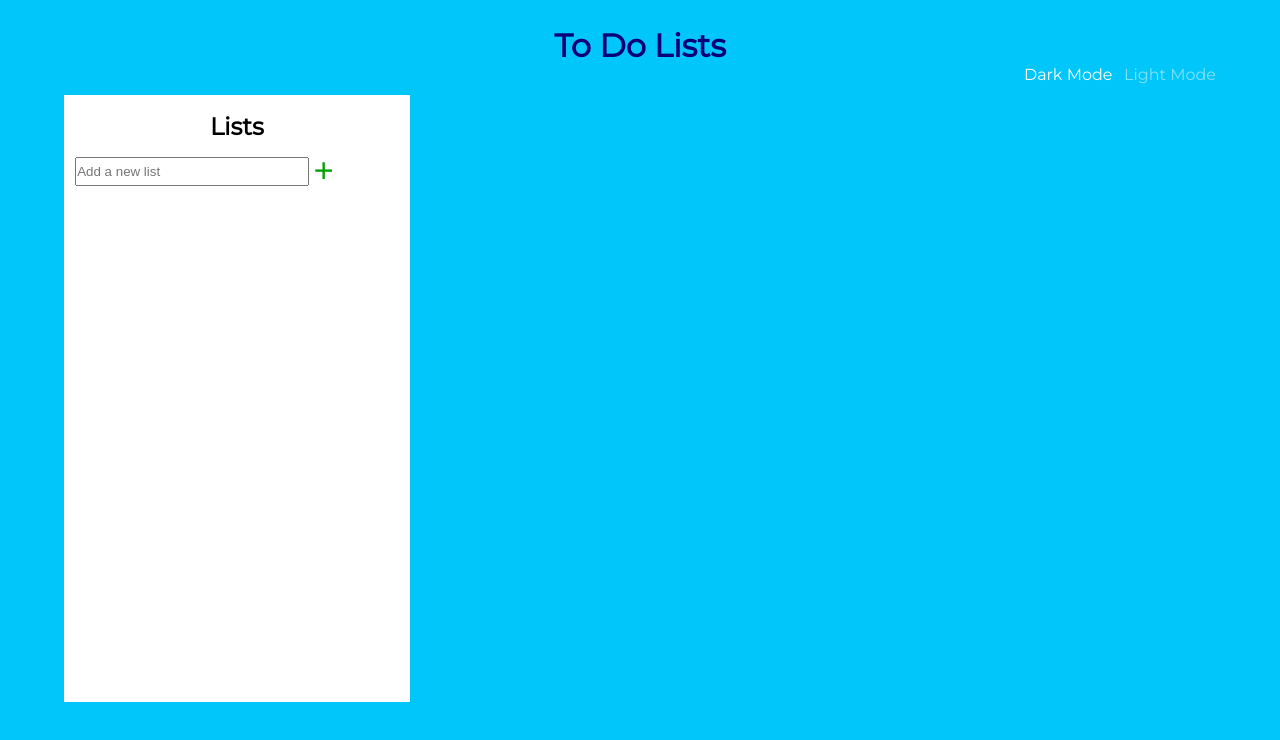
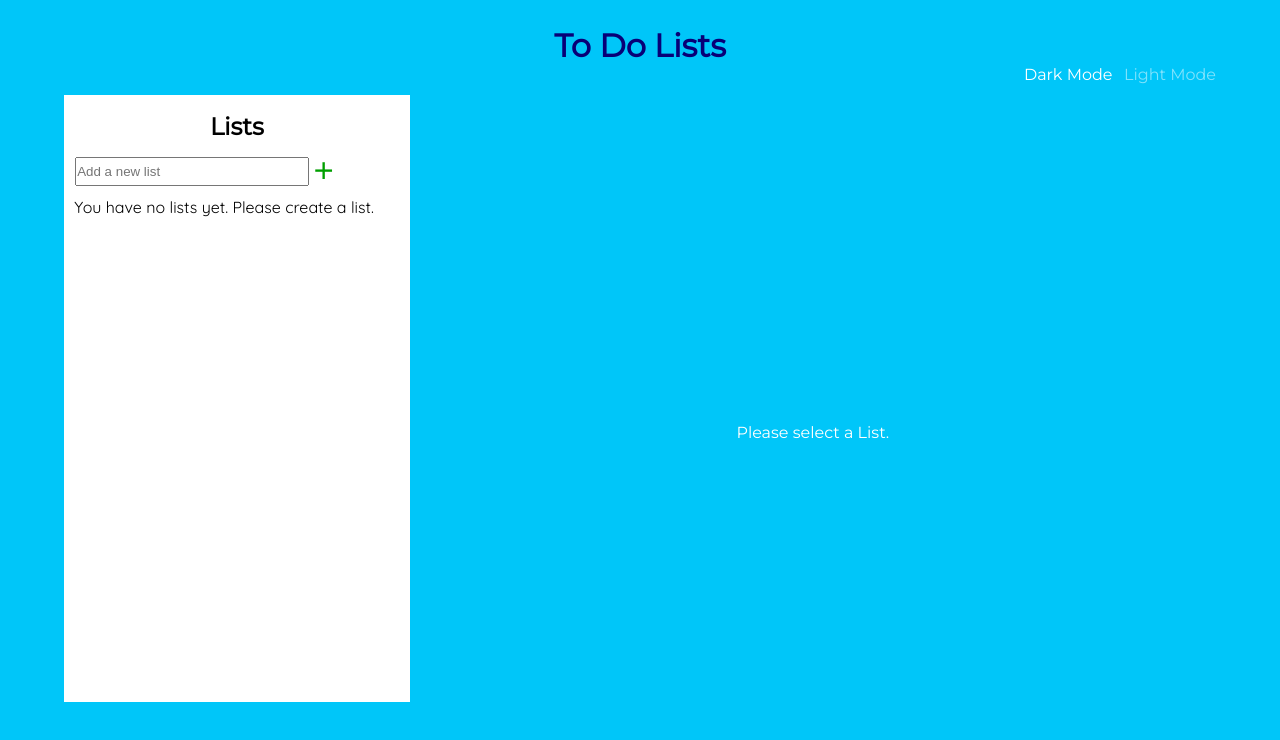
Before and after one commit to JillBirchall/to-do-lists, a React (Create React App) app: page / in a window 1280 px wide. Shown: the top 740 px of the page. Built offline with nearby package versions, Linux system fonts and the light colour scheme.

Commit message:
Further improvements and tidying up CSS

```diff
--- a/src/App.css
+++ b/src/App.css
@@ -1,3 +1,9 @@
+/*
+===============
+Variables
+===============
+*/
+
 :root {
   --background-colour: #00c6f9;
   --main-heading-colour: rgb(8, 0, 119);
@@ -16,19 +22,6 @@
   --list-names-menu-colour: rgb(98, 245, 255);
 }
 
-*,
-*::before,
-*::after {
-  box-sizing: border-box;
-}
-
-* {
-  margin: 0;
-  padding: 0;
-}
-
-/* COLOURS */
-
 .dark-mode {
   --background-colour: #333333;
   --main-heading-colour: rgb(101, 206, 255);
@@ -45,7 +38,28 @@
   --list-names-menu-colour: rgb(105, 105, 105);
 }
 
-/* LAYOUT */
+/*
+===============
+CSS Resets
+===============
+*/
+
+*,
+*::before,
+*::after {
+  box-sizing: border-box;
+}
+
+* {
+  margin: 0;
+  padding: 0;
+}
+
+/*
+===============
+Main Layout
+===============
+*/
 
 .main-container {
   background-color: var(--background-colour);
@@ -61,6 +75,12 @@
   height: 90%;
 }
 
+/*
+===============
+List Names Menu
+===============
+*/
+
 .list-names-container {
   width: 30%;
   height: 90%;
@@ -75,14 +95,43 @@
   display: flex;
   align-items: center;
   justify-content: space-between;
-  /* padding: 0.7rem;
-  padding-top: 1.2rem; */
   font-family: var(--list-item-font-family);
 }
 
 .lists {
   overflow-y: scroll;
 }
+
+.list-name-container:hover {
+  background-color: var(--list-hover-colour);
+}
+
+.list-name-container:not(.selected-list):hover {
+  color: white;
+}
+
+.lists-toggle-btn {
+  display: none;
+}
+
+.list-name:hover {
+  cursor: pointer;
+}
+
+.selected-list {
+  color: var(--selected-list-colour);
+  font-weight: bolder;
+}
+
+.list-name-container .icons {
+  width: 30%;
+}
+
+/*
+===============
+Current List
+===============
+*/
 
 .current-list-container {
   width: 70%;
@@ -128,10 +177,6 @@
   padding: 1rem;
 }
 
-.list-name-container .icons {
-  width: 30%;
-}
-
 .todo-item-container {
   width: 100%;
   display: flex;
@@ -146,7 +191,11 @@
   margin-left: 0.7rem;
 }
 
-/* HEADINGS */
+/*
+===============
+Headings and Text
+===============
+*/
 
 .main-heading {
   color: var(--main-heading-colour);
@@ -164,7 +213,29 @@
   margin-top: 5%;
 }
 
-/* BUTTONS & LINKS */
+.no-selected-list-warning {
+  color: white;
+  margin: auto;
+}
+
+.no-list-warning {
+  color: var(--text-colour);
+  font-family: var(--list-item-font-family);
+  margin: 3%;
+}
+
+.todo-item-text {
+  font-family: var(--list-item-font-family);
+  font-size: 1rem;
+  width: 70%;
+  margin-left: 5%;
+}
+
+/*
+===============
+Dark Mode Toggle
+===============
+*/
 
 .dark-mode-toggle {
   font-size: 1em;
@@ -188,6 +259,12 @@
   margin-left: 1%;
 }
 
+/*
+===============
+Buttons
+===============
+*/
+
 .btn {
   border: none;
   color: white;
@@ -196,31 +273,6 @@
 
 .btn:hover {
   cursor: pointer;
-}
-
-.list-name-container:hover {
-  background-color: var(--list-hover-colour);
-}
-
-.list-name-container:not(.selected-list):hover {
-  color: white;
-}
-
-.lists-toggle-btn {
-  display: none;
-}
-
-.list-name:hover {
-  cursor: pointer;
-}
-
-.selected-list {
-  color: var(--selected-list-colour);
-  font-weight: bolder;
-}
-
-.icons .icon {
-  margin: 0 0.3rem;
 }
 
 .delete-btns {
@@ -257,7 +309,11 @@
   border: 2px solid var(--delete-completed-btn-colour);
 }
 
-/* ICONS */
+/*
+===============
+Icons
+===============
+*/
 
 .icon:hover {
   cursor: pointer;
@@ -286,7 +342,15 @@
   opacity: 1;
 }
 
-/* INPUT BOXES */
+.icons .icon {
+  margin: 0 0.3rem;
+}
+
+/*
+===============
+Text Input Boxes
+===============
+*/
 
 .add-new-item {
   margin-left: 5%;
@@ -303,18 +367,13 @@
   padding: 0.5rem;
 }
 
-/* TEXT */
-
-.todo-item-text {
-  font-family: var(--list-item-font-family);
-  font-size: 1rem;
-  width: 70%;
-  margin-left: 5%;
-}
+/*
+===============
+Mobile Phone Portrait Layout
+===============
+*/
 
 @media (orientation: portrait) and (max-width: 650px) {
-  /* LAYOUT */
-
   .lists-container {
     flex-direction: column;
     align-items: center;
@@ -340,7 +399,6 @@
   }
 
   .lists {
-    /* height: auto; */
     margin-bottom: none;
   }
 
@@ -359,8 +417,6 @@
     top: 2rem;
   }
 
-  /* HEADINGS */
-
   .main-heading {
     margin-bottom: 0.7rem;
   }
@@ -369,7 +425,10 @@
     margin-bottom: 5%;
   }
 
-  /* BUTTONS & LINKS */
+  .no-selected-list-warning {
+    margin-top: 50px;
+    margin-left: 0;
+  }
 
   .dark-mode-toggle {
     margin-bottom: 0.7rem;
@@ -400,21 +459,22 @@
     width: 8rem;
   }
 
-  /* ICONS */
   .expand-arrow {
     font-size: 1.5em;
   }
-
-  /* INPUT BOXES */
 
   .input-box {
     width: 50%;
   }
 }
 
+/*
+===============
+Small Screen Layout
+===============
+*/
+
 @media (max-height: 350px) {
-  /* HEADINGS */
-
   .main-heading {
     font-size: 1.5rem;
   }
@@ -427,8 +487,6 @@
     font-size: 1rem;
   }
 
-  /* BUTTONS & LINKS */
-
   .dark-mode-toggle {
     font-size: 0.5rem;
     display: flex;
--- a/src/App.js
+++ b/src/App.js
@@ -11,15 +11,26 @@ function App() {
   const [lists, setLists] = useState([]);
   const [currentListId, setCurrentListId] = useState();
   const LOCAL_STORAGE_KEY_LISTS = "Lists.ToDoLists";
+  const LOCAL_STORAGE_DARK_MODE_KEY = "Lists.ToDoLists.DarkMode";
   const LOCAL_STORAGE_KEY_CURRENT_LIST = "Lists.CurrentListId";
 
-  //Retrieve the lists from local storage when the page loads
+  //Retrieve the lists and settings from local storage when the page loads
   useEffect(() => {
+    const storedDarkMode = JSON.parse(
+      localStorage.getItem(LOCAL_STORAGE_DARK_MODE_KEY)
+    );
+    if (storedDarkMode) setIsDarkMode(true);
     const storedToDoLists = JSON.parse(
       localStorage.getItem(LOCAL_STORAGE_KEY_LISTS)
     );
     if (storedToDoLists) {
       setLists(storedToDoLists);
+    }
+    const storedCurrentListId = JSON.parse(
+      localStorage.getItem(LOCAL_STORAGE_KEY_CURRENT_LIST)
+    );
+    if (storedCurrentListId) {
+      setCurrentListId(storedCurrentListId);
     }
   }, []);
 
@@ -27,6 +38,22 @@ function App() {
   useEffect(() => {
     localStorage.setItem(LOCAL_STORAGE_KEY_LISTS, JSON.stringify(lists));
   }, [lists]);
+
+  //Save the current list ID each time it changes
+  useEffect(() => {
+    localStorage.setItem(
+      LOCAL_STORAGE_KEY_CURRENT_LIST,
+      JSON.stringify(currentListId)
+    );
+  }, [currentListId]);
+
+  //Save the dark mode settings
+  useEffect(() => {
+    localStorage.setItem(
+      LOCAL_STORAGE_DARK_MODE_KEY,
+      JSON.stringify(isDarkMode)
+    );
+  }, [isDarkMode]);
 
   function toggleDarkMode(isDarkModeBtn) {
     if ((isDarkModeBtn && isDarkMode) || (!isDarkModeBtn && !isDarkMode))
@@ -44,8 +71,7 @@ function App() {
   }
 
   function deleteList(listIdToDelete) {
-    let newListsArray = lists.filter((list) => list.id !== listIdToDelete);
-    setLists(newListsArray);
+    setLists(lists.filter((list) => list.id !== listIdToDelete));
     if (currentListId === listIdToDelete) setCurrentListId();
   }
 
@@ -152,7 +178,7 @@ function App() {
           deleteList={deleteList}
           editListName={editListName}
         />
-        {currentListId && (
+        {currentListId ? (
           <CurrentList
             list={lists.find((list) => list.id === currentListId)}
             addItemToList={addItemToList}
@@ -162,6 +188,10 @@ function App() {
             clearAllItems={clearAllItems}
             clearCheckedItems={clearCheckedItems}
           />
+        ) : (
+          <p className="sub-heading no-selected-list-warning">
+            Please select a List.
+          </p>
         )}
       </div>
     </div>
--- a/src/Lists.js
+++ b/src/Lists.js
@@ -49,6 +49,11 @@ export const Lists = ({
           );
         })}
       </div>
+      {lists.length === 0 && (
+        <p className="no-list-warning">
+          You have no lists yet. Please create a list.
+        </p>
+      )}
     </div>
   );
 };
```
